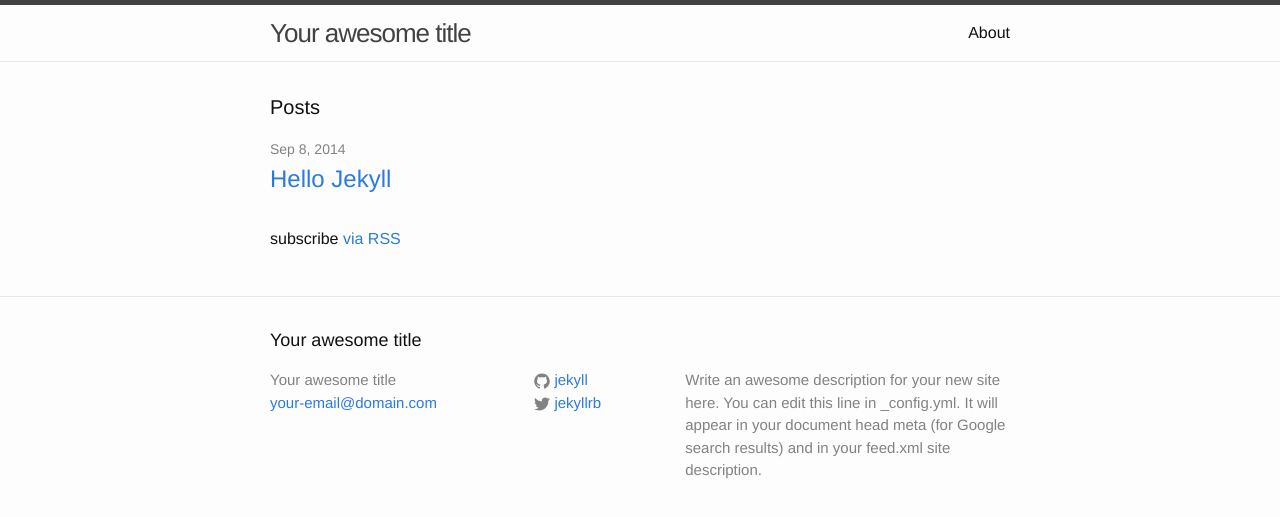
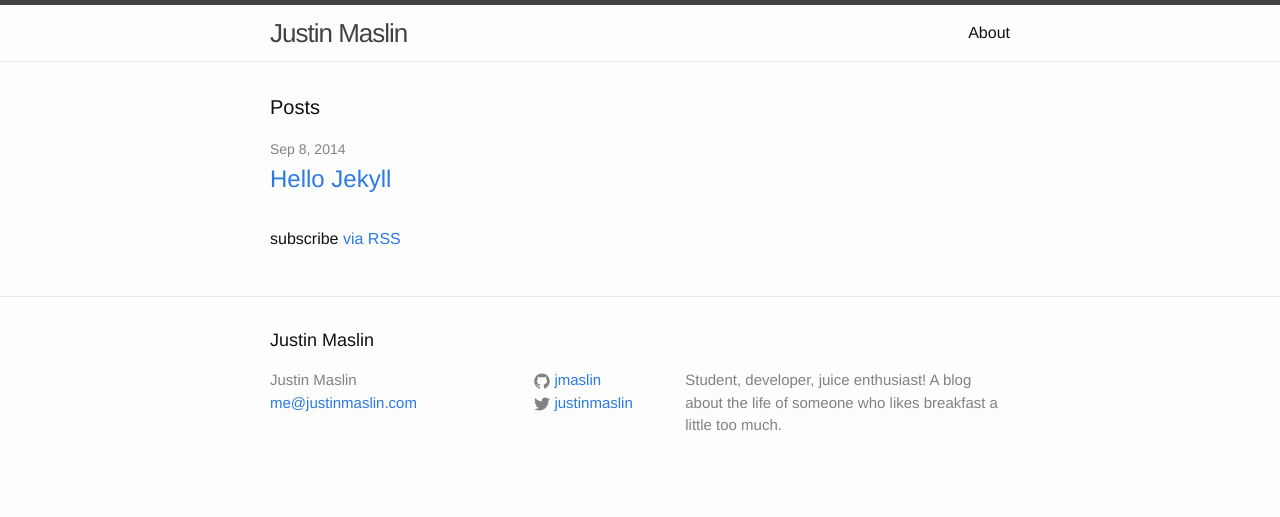
Before and after one commit to jmaslin/jmaslin.github.io, a Jekyll site: the page built from index.html, in a window 1280 px wide. Shown: the top 517 px of the page. Built offline with Jekyll 4.4.1, drawn with Linux system fonts in a browser that asks for light colours.

Commit message:
My info because its my blog

```diff
--- a/_config.yml
+++ b/_config.yml
@@ -1,14 +1,14 @@
 # Site settings
-title: Your awesome title
-email: your-email@domain.com
-description: > # this means to ignore newlines until "baseurl:"
-  Write an awesome description for your new site here. You can edit this
-  line in _config.yml. It will appear in your document head meta (for
-  Google search results) and in your feed.xml site description.
+title: Justin Maslin
+email: me@justinmaslin.com
+timezone: America/New_York
+description: >
+  Student, developer, juice enthusiast!
+  A blog about the life of someone who likes breakfast a little too much.
 baseurl: "" # the subpath of your site, e.g. /blog/
-url: "http://yourdomain.com" # the base hostname & protocol for your site
-twitter_username: jekyllrb
-github_username:  jekyll
+url: "http://justinmaslin.com" # the base hostname & protocol for your site
+twitter_username: justinmaslin
+github_username:  jmaslin
 
 # Build settings
 markdown: kramdown
```
